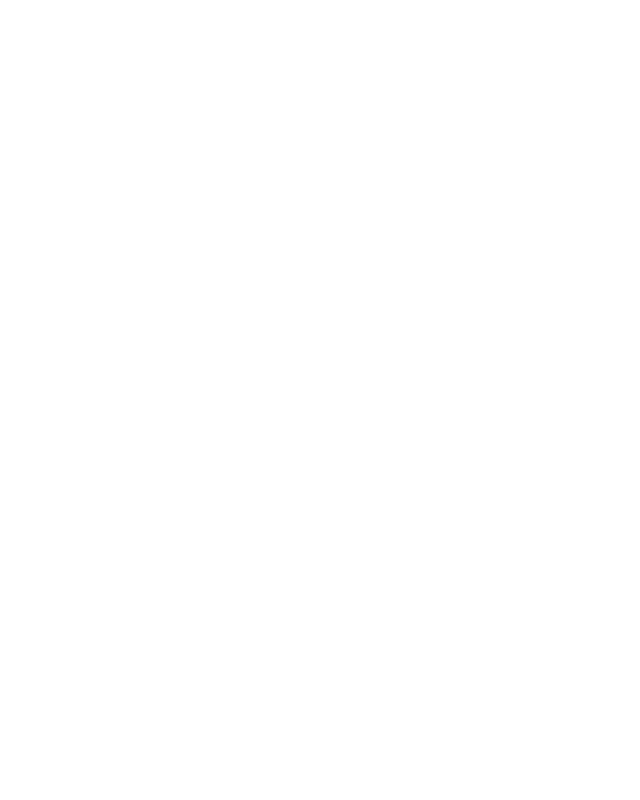
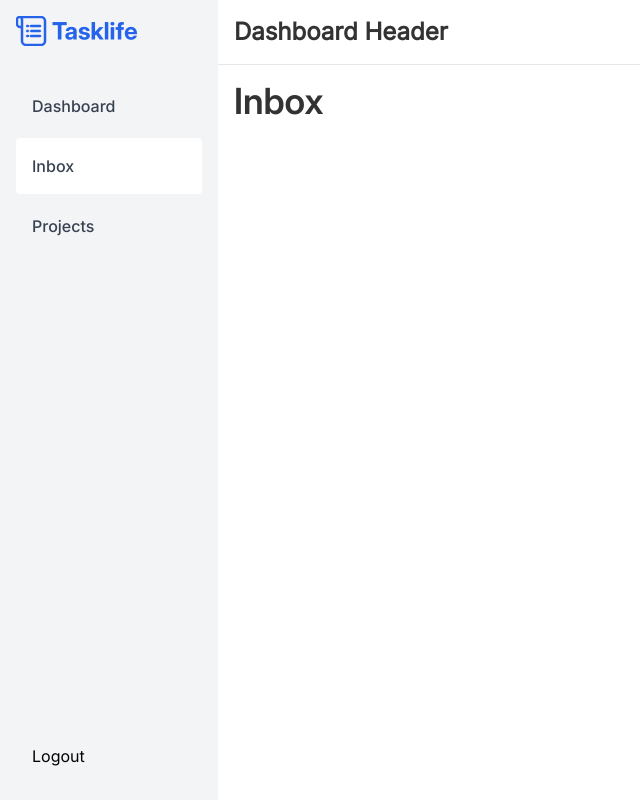
Before and after one commit to neshanth/tasklife-node, a React (Vite) app in the folder client/: page /inbox in a window 1280 px wide. Before the commit this address had no page. Shown: the whole page, without its empty margins (0-640 px from the left). Built offline with nearby package versions, Linux system fonts and the light colour scheme.

Commit message:
added a menu for inbox

```diff
--- a/client/src/App.jsx
+++ b/client/src/App.jsx
@@ -2,6 +2,7 @@
 import Layout from "./ui/Layout";
 import Dashboard from "./pages/Dashboard";
 import Projects from "./pages/Projects";
+import Inbox from "./pages/Inbox";
 
 function App() {
   return (
@@ -10,6 +11,7 @@
         <Route path="/" element={<Layout />}>
           <Route index element={<Dashboard />} />
           <Route path="projects" element={<Projects />} />
+          <Route path="inbox" element={<Inbox />} />
         </Route>
       </Routes>
     </Router>
--- /dev/null
+++ b/client/src/pages/Inbox.jsx
@@ -0,0 +1,6 @@
+import PageTitle from "../ui/PageTitle";
+
+const Inbox = () => {
+  return <PageTitle title="Inbox" />;
+};
+export default Inbox;
--- a/client/src/ui/Sidebar.jsx
+++ b/client/src/ui/Sidebar.jsx
@@ -2,7 +2,8 @@
 import logo from "../assets/images/logo.png";
 
 const links = [
-  { to: "/", label: "Home" },
+  { to: "/", label: "Dashboard" },
+  { to: "/inbox", label: "Inbox" },
   { to: "/projects", label: "Projects" },
 ];
 
```
